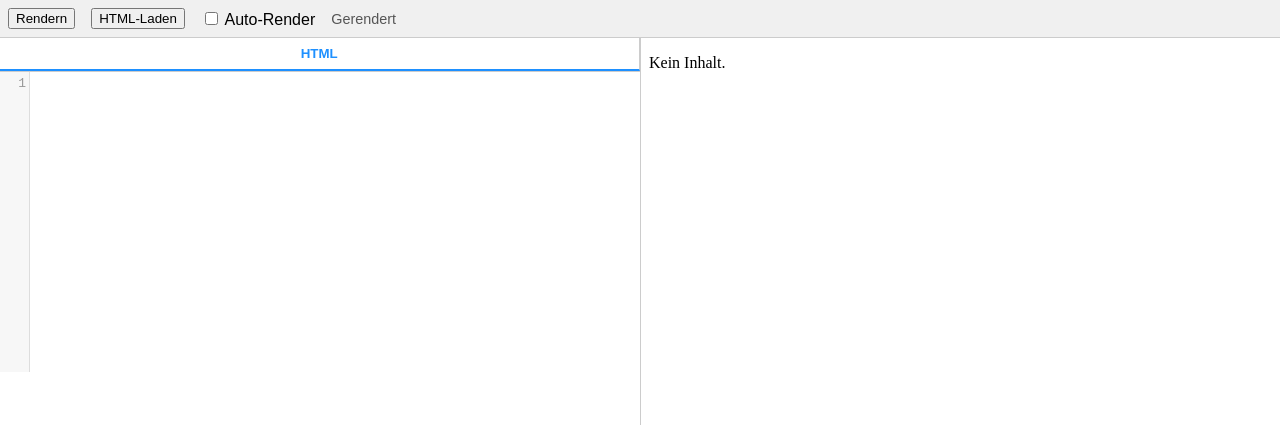
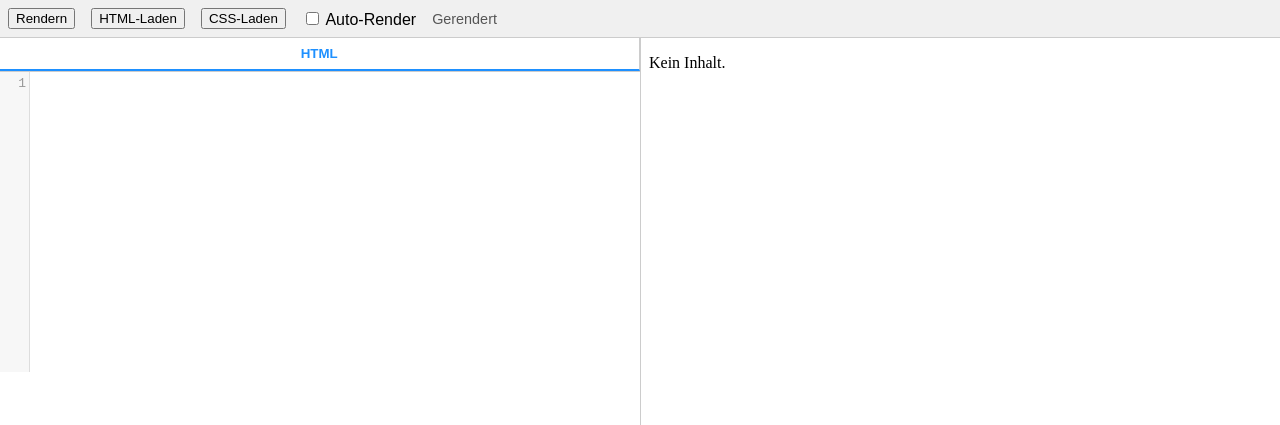
Before and after one commit to Xantraphax/htmlViewer, a plain HTML site: page index.html in a window 1280 px wide. Shown: the top 425 px of the page. Drawn offline with nearby package versions, Linux system fonts and the light colour scheme.

Commit message:
Update index.html

```diff
--- a/index.html
+++ b/index.html
@@ -12,6 +12,7 @@
   <div id="controls">
     <button id="renderBtn">Rendern</button>
 	<button id="loadHtmlBtn">HTML-Laden</button>
+	<button id="loadCssBtn">CSS-Laden</button>
     <label>
       <input type="checkbox" id="autoRenderToggle">
       Auto-Render
```
